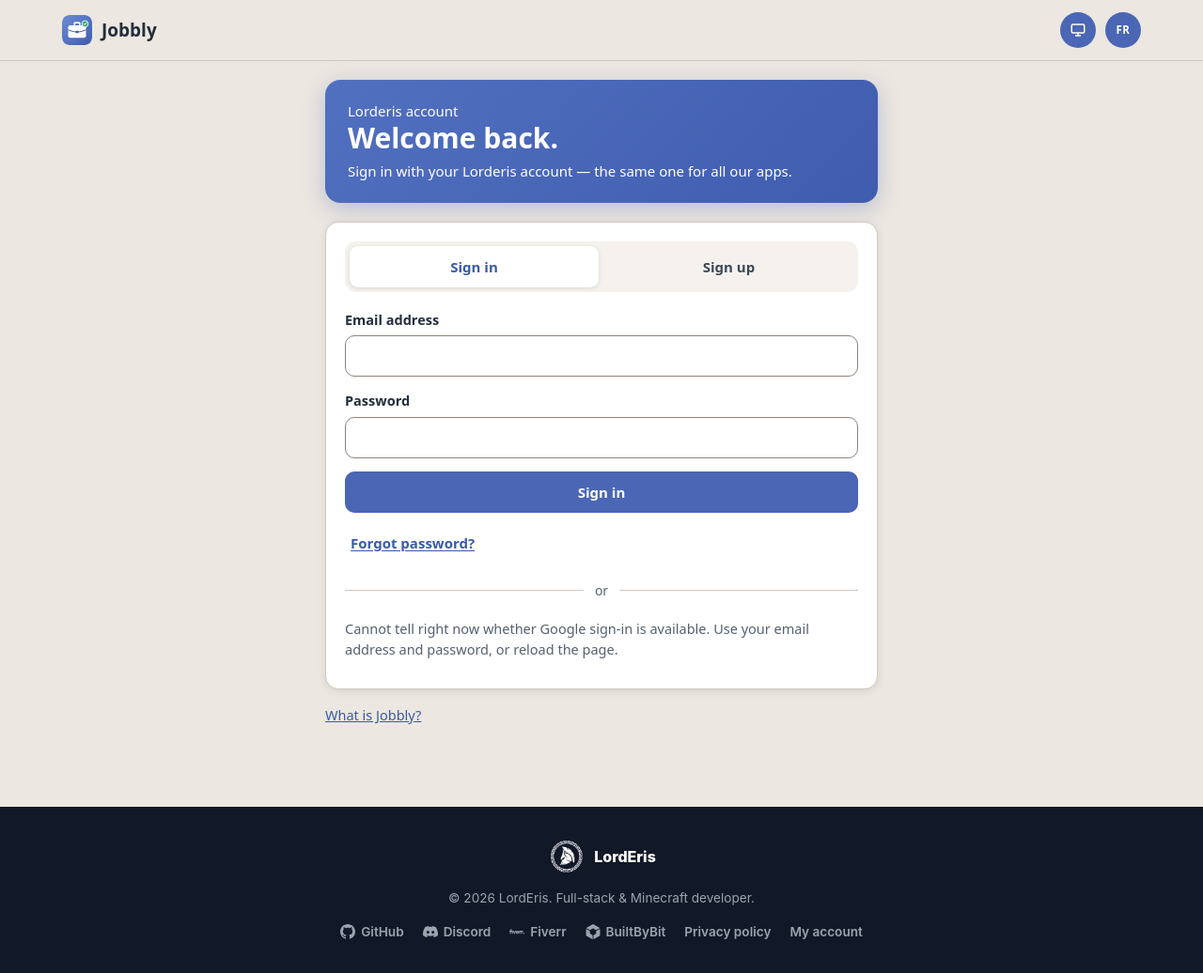
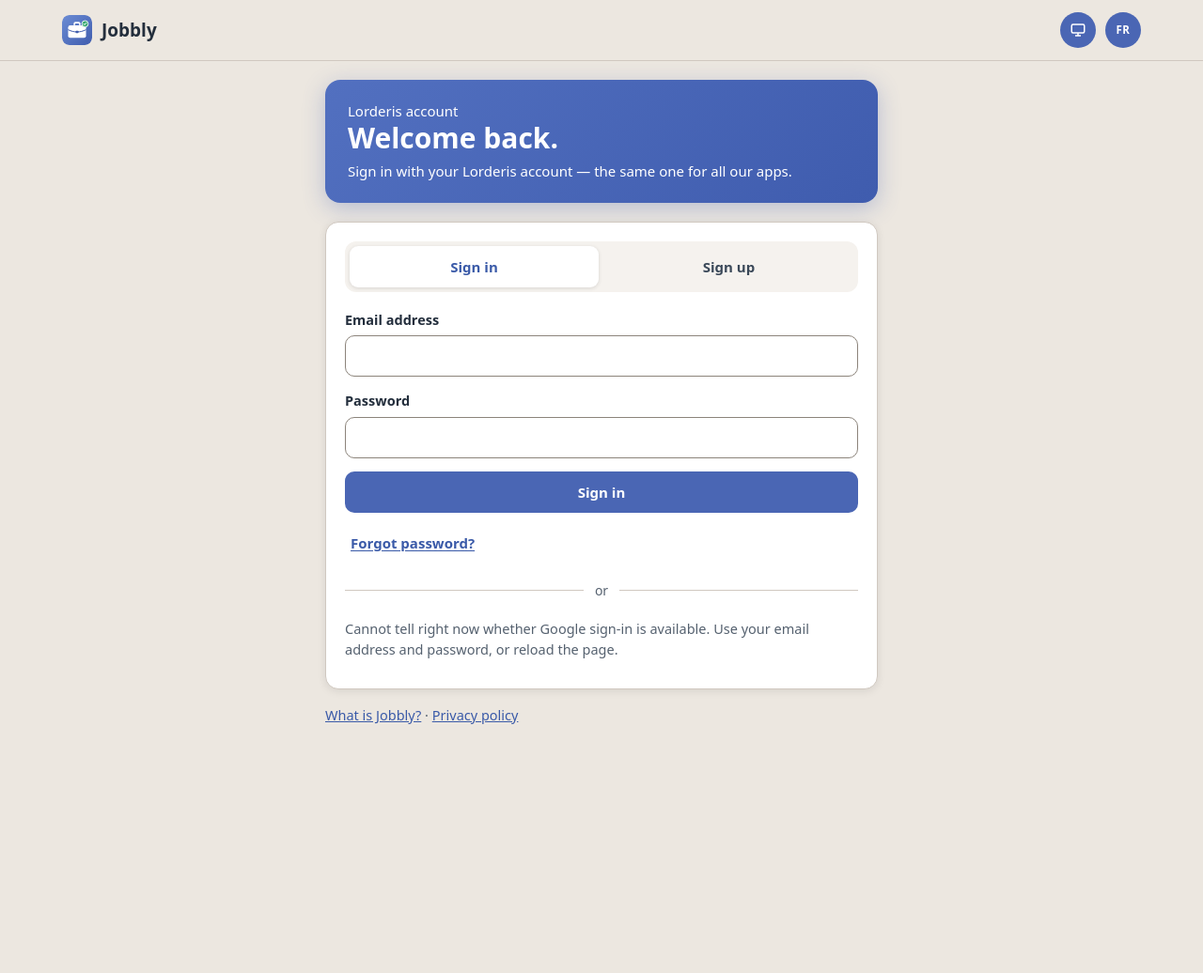
Before and after one commit to LordEris/Jobbly, a plain HTML site: page offres.html in a window 1280 px wide. Shown: the whole page at 94% size. After the commit the page ends 827 px from the top, so only its background shows below. Drawn offline with nearby package versions, Linux system fonts and the light colour scheme; no server answers.

Commit message:
Appli : plus de pied de page LordEris sur offres.html, la politique reste (#11)
Décision du propriétaire, 25 novembre 2026 : le pied de page de lorderis.dev
ne va qu'en bas des pages de site, jamais dans une appli, même dans un site.
offres.html, la page de l'appli, le perd (balisage, feuille, textes
footer.*) ; la présentation et la politique le gardent. La politique est
ajoutée sous la connexion ; les réglages gardaient déjà la politique et
« Gérer mon compte Lorderis ». tools/check-site.mjs refuse le pied dans
l'appli, tient ces liens, et relit toujours le pied des deux pages de site.
AGENTS.md reprend la nouvelle section commune (sync-common.py apply).


Claude-Session: https://claude.ai/code/session_01HkuLk2MWvcoE67TvpVnhfQ

Co-authored-by: Claude <noreply@anthropic.com>

```diff
--- a/assets/js/i18n.js
+++ b/assets/js/i18n.js
@@ -4,7 +4,7 @@
 // Les textes du compte Lorderis sont ceux du kit, au mot près
 // (Account-LordEris, reference/texts.json, et la page de connexion commune) :
 // auth.lead, auth.signup_note, auth.google, auth.google_off, data.delete,
-// data.deleted, data.where, footer.*. Ils tutoient, comme le reste de Jobbly.
+// data.deleted, data.where. Ils tutoient, comme le reste de Jobbly.
 // Une clé absente en anglais retombe sur le français ; tools/rules.test.mjs
 // vérifie que les deux catalogues ont les mêmes clés et les mêmes {variables}.
 // ────────────────────────────────────────────────────────────────────────────
@@ -243,11 +243,6 @@ export const STRINGS = {
     'data.back_signin': 'Revenir à la connexion',
     'about.title': 'À propos',
     'about.privacy': 'Politique de confidentialité',
-    // Le pied de page LordEris : textes du kit, au mot près
-    // (Account-LordEris, reference/texts.json, clé « footer »).
-    'footer.copy': '© 2026 LordEris. Développeur full-stack & Minecraft.',
-    'footer.privacy': 'Confidentialité',
-    'footer.account': 'Mon compte',
   },
   en: {
     'title.app': 'Jobbly — my job offers',
@@ -482,9 +477,6 @@ export const STRINGS = {
     'data.back_signin': 'Back to sign-in',
     'about.title': 'About',
     'about.privacy': 'Privacy policy',
-    'footer.copy': '© 2026 LordEris. Full-stack & Minecraft developer.',
-    'footer.privacy': 'Privacy policy',
-    'footer.account': 'My account',
   },
 }
 
--- a/offres.html
+++ b/offres.html
@@ -18,7 +18,6 @@
      barre — scripts externes et synchrones (la CSP refuse l'en ligne). -->
 <script src="assets/js/theme-init.js"></script>
 <script src="assets/js/prefs.js"></script>
-<link rel="stylesheet" href="assets/css/lorderis-footer.css">
 <link rel="stylesheet" href="assets/css/lorderis-toggles.css">
 <link rel="stylesheet" href="assets/css/jobbly.css">
 <!-- SDK Supabase : version figée, empreinte SRI vérifiée par le navigateur
@@ -113,7 +112,11 @@
       <p class="muted" id="googleNote" hidden></p>
       <div id="authStatus" role="status" aria-live="polite"></div>
     </div>
-    <p class="muted"><a href="/?presentation" data-i18n="auth.what_is">Qu'est-ce que Jobbly ?</a></p>
+    <!-- Pas de pied de page LordEris dans l'appli (décision du propriétaire,
+         25 novembre 2026) : la politique reste à un geste dès la connexion,
+         et les réglages gardent la politique et « Gérer mon compte Lorderis ». -->
+    <p class="muted"><a href="/?presentation" data-i18n="auth.what_is">Qu'est-ce que Jobbly ?</a>
+      · <a href="https://jobbly.lorderis.dev/confidentialite.html" data-i18n="about.privacy">Politique de confidentialité</a></p>
   </section>
 
   <!-- Les offres -->
@@ -233,22 +236,5 @@
 </dialog>
 <div class="toast" id="toast" role="status" aria-live="polite" hidden></div>
 
-<footer class="lorderis-footer" aria-label="LordEris">
-  <div class="lorderis-footer__inner">
-    <a class="lorderis-footer__brand" href="https://lorderis.dev/">
-      <img src="assets/img/lorderis-logo.png" alt="" width="42" height="42">
-      <span>LordEris</span>
-    </a>
-    <p class="lorderis-footer__copy" data-i18n="footer.copy">© 2026 LordEris. Développeur full-stack &amp; Minecraft.</p>
-    <nav class="lorderis-footer__links" aria-label="LordEris">
-      <a href="https://github.com/LordEris" target="_blank" rel="noopener noreferrer"><svg viewBox="0 0 24 24" fill="currentColor" aria-hidden="true" focusable="false"><path d="M12 0C5.374 0 0 5.373 0 12c0 5.302 3.438 9.8 8.207 11.387.599.111.793-.261.793-.577v-2.234c-3.338.726-4.033-1.416-4.033-1.416-.546-1.387-1.333-1.756-1.333-1.756-1.089-.745.083-.729.083-.729 1.205.084 1.839 1.237 1.839 1.237 1.07 1.834 2.807 1.304 3.492.997.107-.775.418-1.305.762-1.604-2.665-.305-5.467-1.334-5.467-5.931 0-1.311.469-2.381 1.236-3.221-.124-.303-.535-1.524.117-3.176 0 0 1.008-.322 3.301 1.23A11.509 11.509 0 0 1 12 5.803c1.02.005 2.047.138 3.006.404 2.291-1.552 3.297-1.23 3.297-1.23.653 1.653.242 2.874.118 3.176.77.84 1.235 1.911 1.235 3.221 0 4.609-2.807 5.624-5.479 5.921.43.372.823 1.102.823 2.222v3.293c0 .319.192.694.801.576C20.566 21.797 24 17.3 24 12c0-6.627-5.373-12-12-12z"/></svg> GitHub</a>
-      <a href="https://discord.lorderis.dev" target="_blank" rel="noopener noreferrer"><svg viewBox="0 0 127.14 96.36" fill="currentColor" aria-hidden="true" focusable="false"><path d="M107.7,8.07A105.15,105.15,0,0,0,81.47,0a72.06,72.06,0,0,0-3.36,6.83A97.68,97.68,0,0,0,49,6.83,72.37,72.37,0,0,0,45.64,0,105.89,105.89,0,0,0,19.39,8.09C2.79,32.65-1.71,56.6.54,80.21h0A105.73,105.73,0,0,0,32.71,96.36,77.7,77.7,0,0,0,39.6,85.25a68.42,68.42,0,0,1-10.85-5.18c.91-.66,1.8-1.34,2.66-2a75.57,75.57,0,0,0,64.32,0c.87.71,1.76,1.39,2.66,2a68.68,68.68,0,0,1-10.87,5.19,77,77,0,0,0,6.89,11.1A105.25,105.25,0,0,0,126.6,80.22h0C129.24,52.84,122.09,29.11,107.7,8.07ZM42.45,65.69C36.18,65.69,31,60,31,53s5-12.74,11.43-12.74S54,46,53.89,53,48.84,65.69,42.45,65.69Zm42.24,0C78.41,65.69,73.25,60,73.25,53s5-12.74,11.44-12.74S96.23,46,96.12,53,91.08,65.69,84.69,65.69Z"/></svg> Discord</a>
-      <a href="https://fiverr.lorderis.dev" target="_blank" rel="noopener noreferrer"><svg viewBox="0 0 24 24" fill="currentColor" aria-hidden="true" focusable="false"><path d="M23.004 15.588a.995.995 0 1 0 .002-1.99.995.995 0 0 0-.002 1.99zm-.996-3.705h-.85c-.546 0-.84.41-.84 1.092v2.466h-1.61v-3.558h-.684c-.547 0-.84.41-.84 1.092v2.466h-1.61v-4.874h1.61v.74c.264-.574.626-.74 1.163-.74h1.972v.74c.264-.574.625-.74 1.162-.74h.527v1.316zm-6.786 1.501h-3.359c.088.546.43.858 1.006.858.43 0 .732-.175.83-.487l1.425.4c-.351.848-1.22 1.364-2.255 1.364-1.748 0-2.549-1.355-2.549-2.515 0-1.14.703-2.505 2.45-2.505 1.856 0 2.471 1.384 2.471 2.408 0 .224-.01.37-.02.477zm-1.562-.945c-.04-.42-.342-.81-.889-.81-.508 0-.81.225-.908.81h1.797zM7.508 15.44h1.416l1.767-4.874h-1.62l-.86 2.837-.878-2.837H5.72l1.787 4.874zm-6.6 0H2.51v-3.558h1.524v3.558h1.591v-4.874H2.51v-.302c0-.332.235-.536.606-.536h.918V8.412H2.85c-1.162 0-1.943 0.712-1.943 1.755v.4H0v1.316h.908v3.558z"/></svg> Fiverr</a>
-      <a href="https://builtbybit.com/members/lorderis.529266/#recent-content" target="_blank" rel="noopener noreferrer"><svg viewBox="0 0 24 24" fill="currentColor" aria-hidden="true" focusable="false"><path d="M11.877.032 1.252 5.885a.253.253 0 0 0 .003.446l5.679 3.02c.077.041.17.04.246-.004l4.694-2.697a.254.254 0 0 1 .253 0l4.692 2.697a.253.253 0 0 0 .246.004l5.682-3.021a.253.253 0 0 0 .003-.446L12.122.031a.254.254 0 0 0-.245 0ZM6.924 10.898l-5.71-3.036a.254.254 0 0 0-.373.224V18.25c0 .093.05.178.131.222l9.976 5.495a.254.254 0 0 0 .376-.222v-6.053a.255.255 0 0 0-.127-.22l-4.012-2.305a.252.252 0 0 1-.127-.22v-3.825a.253.253 0 0 0-.135-.224Zm10.152 0 5.71-3.035a.254.254 0 0 1 .373.224v10.164c0 .093-.05.178-.131.222l-9.976 5.495a.254.254 0 0 1-.376-.222v-6.053c0-.091.049-.175.127-.22l4.012-2.305a.252.252 0 0 0 .127-.22v-3.825c0-.094.052-.18.135-.224Z"/></svg> BuiltByBit</a>
-      <a href="https://jobbly.lorderis.dev/confidentialite.html" data-i18n="footer.privacy">Confidentialité</a>
-      <a href="https://account.lorderis.dev/" data-i18n="footer.account">Mon compte</a>
-    </nav>
-  </div>
-</footer>
 </body>
 </html>
```
Also changed, not shown: tools/check-site.mjs (+29 -1 lines), 1 other file.
